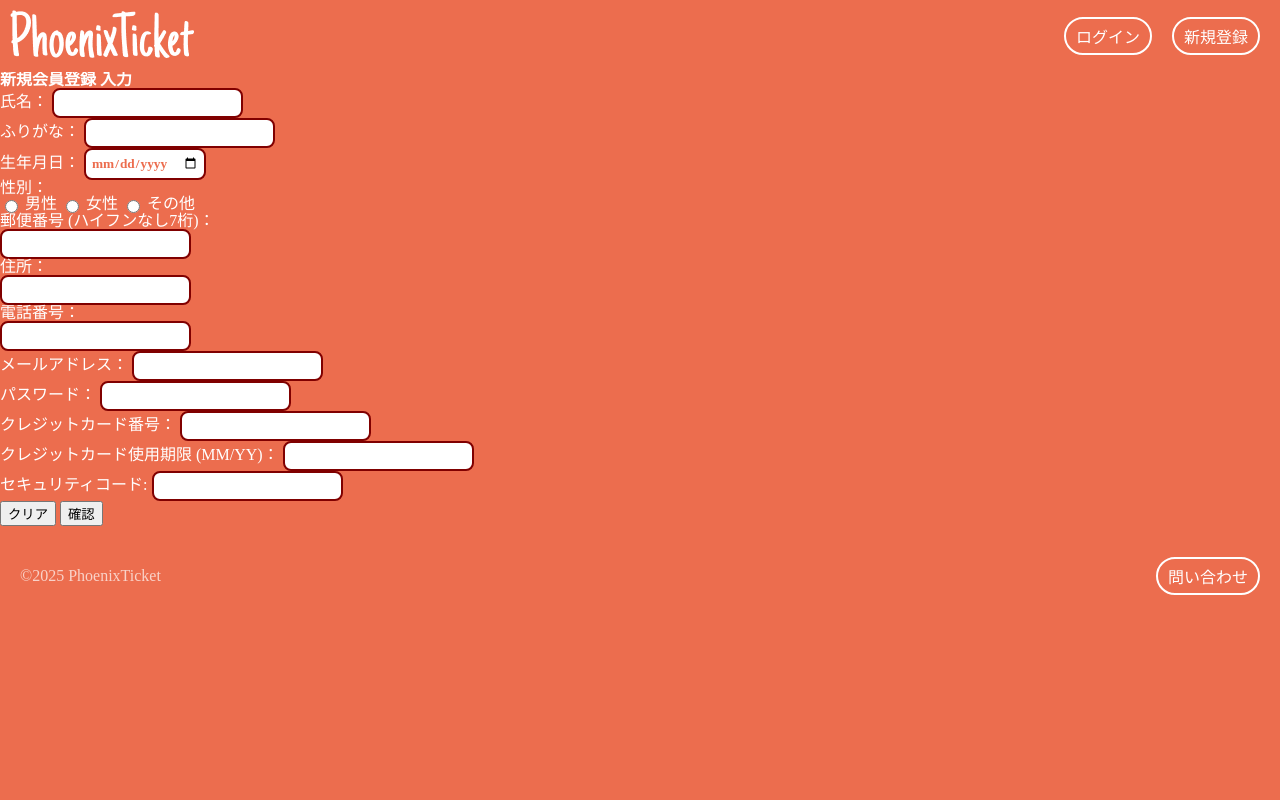
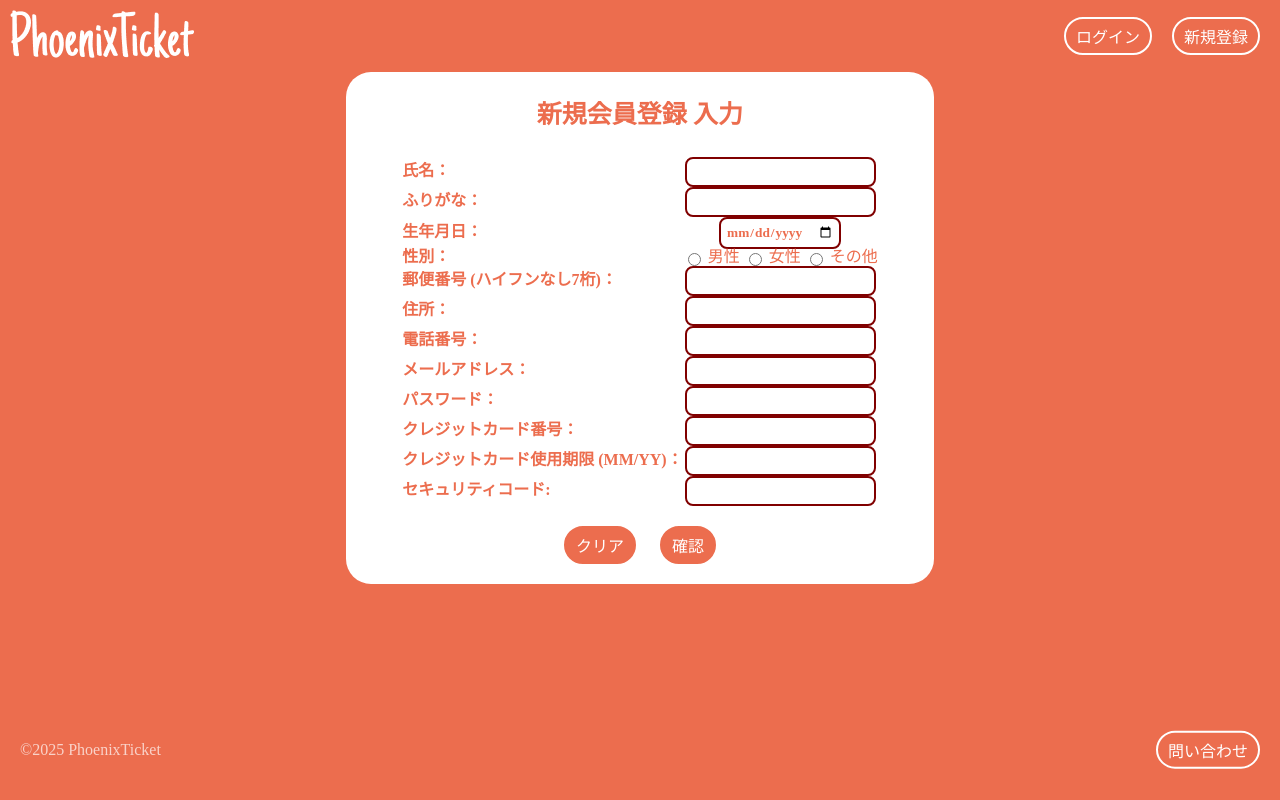
Before and after one commit to sasahara08/groupPhoenix, a Java web app: page /NewUser in a window 1280 px wide. Run offline with Tomcat 11, a stand-in JSP engine, Linux system fonts and the light colour scheme.

Commit message:
newUser.cssの作成

```diff
--- /dev/null
+++ b/src/main/webapp/css/newUser.css
@@ -0,0 +1,42 @@
+@charset "UTF-8";
+/*鐘ケ江*/
+html {
+  height: 100%;
+}
+body {
+  margin: 0;
+  padding: 0;
+  height: 100%;
+}
+header {
+  width: 100%;
+}
+footer {
+  position: sticky;
+  top: 100vh;
+}
+/*以下CSS中身*/
+main{
+	text-align: center;
+	background-color: white;
+	margin:0 27%;
+	color:#ec6d4e;
+	border-radius: 25px;
+}
+h1{
+	color:#ec6d4e;
+	padding:30px 0;
+	font-size: 25px;
+}
+.enclose1{
+	text-align: center;
+}
+table{
+	margin:0 auto;
+}
+th{
+	text-align: left;
+}
+.button2{
+	margin:20px 10px;
+	}
--- a/src/main/webapp/mainJsp/newUser.jsp
+++ b/src/main/webapp/mainJsp/newUser.jsp
@@ -1,3 +1,4 @@
+
 <%@ page language="java" contentType="text/html; charset=UTF-8"
 	pageEncoding="UTF-8"%>
 <!DOCTYPE html>
@@ -6,74 +7,89 @@
 <meta charset="UTF-8">
 <meta name="viewport" content="width=device-width, initial-scale=1">
 <title>新規会員登録画面</title>
- <link rel="stylesheet" href="${pageContext.request.contextPath}/css/html5reset-1.6.1.css" media="all" />
- <link rel="stylesheet" href="${pageContext.request.contextPath}/css/style.css" />
+<link rel="stylesheet"
+	href="${pageContext.request.contextPath}/css/html5reset-1.6.1.css"
+	media="all" />
+<link rel="stylesheet"
+	href="${pageContext.request.contextPath}/css/style.css" />
+	<link rel="stylesheet"
+	href="${pageContext.request.contextPath}/css/newUser.css" />
 </head>
 <body>
 	<jsp:include page="/inc/header.jsp" />
+	<main>
 		<h1>新規会員登録 入力</h1>
 
- 	<div class = enclose1>
+		<div class=enclose1>
+			<form
+				action="${pageContext.request.contextPath}/mainJsp/newUserConfirm.jsp"
+				method="post" onsubmit="return validateForm();">
+				<table>
+					<tr>
+						<th><label for="name">氏名：</label></th>
+						<td><input type="text" id="name" name="name" required></td>
+					</tr>
+					<tr>
+						<th><label for="kana">ふりがな：</label></th>
+						<td><input type="text" id="kana" name="kana" required></td>
+					</tr>
+					<tr>
+						<th><label for="birthday">生年月日：</label></th>
+						<td><input type="date" id="birthday" name="birthday" required></td>
+					</tr>
+					<tr>
+						<th><label>性別：</label></th>
+						<td><input type="radio" id="male" name="gender" value="male"
+							required> <label for="male">男性</label> <input
+							type="radio" id="female" name="gender" value="female" required>
+							<label for="female">女性</label> <input type="radio" id="other"
+							name="gender" value="other" required> <label for="other">その他</label></td>
+					</tr>
+					<tr>
+						<th><label for="postcode">郵便番号 (ハイフンなし7桁)：</label></th>
+						<td><input type="text" id="postcode" name="postcode"
+							pattern="\d{7}" required></td>
+					</tr>
+					<tr>
+						<th><label for="address">住所：</label></th>
+						<td><input type="text" id="address" name="address" required></td>
+					</tr>
+					<tr>
+						<th><label for="phone">電話番号：</label></th>
+						<td><input type="tel" id="phone" name="phone"
+							pattern="\d{10,11}" required></td>
+					</tr>
+					<tr>
+						<th><label for="email">メールアドレス：</label></th>
+						<td><input type="email" id="email" name="email" required></td>
+					</tr>
+					<tr>
+						<th><label for="password">パスワード：</label></th>
+						<td><input type="password" id="password" name="password"
+							required></td>
+					</tr>
+					<tr>
+						<th><label for="creditcard">クレジットカード番号：</label></th>
+						<td><input type="text" id="creditcard" name="creditcard"
+							pattern="\d{16}"></td>
+					</tr>
+					<tr>
+						<th><label for="expiry">クレジットカード使用期限 (MM/YY)：</label></th>
+						<td><input type="text" id="expiry" name="expiry"
+							pattern="\d{2}/\d{2}"></td>
+					</tr>
 
-<form action="${pageContext.request.contextPath}/mainJsp/newUserConfirm.jsp" method="post" onsubmit="return validateForm();">
-	<p>
- 		<label for="name">氏名：</label>
-        <input type="text" id="name" name="name" required>
- 	</p>
-	<p>
- 		<label for="kana">ふりがな：</label>
-        <input type="text" id="kana" name="kana" required>
- 	</p>
-	<p>
- 		<label for="birthday">生年月日：</label>
-        <input type="date" id="birthday" name="birthday" required>
- 	</p>
-	<p>
- 		<label>性別：</label><br>
-        <input type="radio" id="male" name="gender" value="male" required>
-        <label for="male">男性</label>
-        <input type="radio" id="female" name="gender" value="female" required>
-        <label for="female">女性</label>
-        <input type="radio" id="other" name="gender" value="other" required>
-        <label for="other">その他</label>
- 	</p>
- 	<p>
- 	<label for="postcode">郵便番号 (ハイフンなし7桁)：</label><br>
-        <input type="text" id="postcode" name="postcode" pattern="\d{7}" required>
- 	</p>
- 	<p>
- 	<label for="address">住所：</label><br>
-        <input type="text" id="address" name="address" required>
- 	</p>
- 	<p>
- 	<label for="phone">電話番号：</label><br>
-        <input type="tel" id="phone" name="phone" pattern="\d{10,11}" required>
- 	</p>
-	<p>
- 		<label for="email">メールアドレス：</label>
-        <input type="email" id="email" name="email" required>
- 	</p>
- 	<p>
- 		<label for="password">パスワード：</label>
-        <input type="password" id="password" name="password" required>
-    </p>
-    <p>
-    	<label for="creditcard">クレジットカード番号：</label>
-        <input type="text" id="creditcard" name="creditcard" pattern="\d{16}">
-    </p>
-	<p>
-	<label for="expiry">クレジットカード使用期限 (MM/YY)：</label>
-        <input type="text" id="expiry" name="expiry" pattern="\d{2}/\d{2}">
-    </p>
-
-	<p>
-        <label for="securitycode">セキュリティコード:</label>
-        <input type="text" id="securitycode" name="securitycode" pattern="\d{3,4}">
-	</p>
- 	<button type="button" onclick="clearForm()">クリア</button>
-    <button type="submit">確認</button>
+					<tr>
+						<th><label for="securitycode">セキュリティコード:</label></th>
+						<td><input type="text" id="securitycode" name="securitycode"
+							pattern="\d{3,4}"></td>
+					</tr>
+				</table>
+				<button class="button2" type="button" onclick="clearForm()">クリア</button>
+				<button class="button2" type="submit">確認</button>
 			</form>
 		</div>
+	</main>
 	<jsp:include page="/inc/footer.jsp" />
 	<script>
 		function clearForm() {
@@ -102,8 +118,6 @@
 
 			return true;
 		}
-
-
 	</script>
 </body>
 </html>
```
Lines whose indentation alone changed are shown as unchanged.
